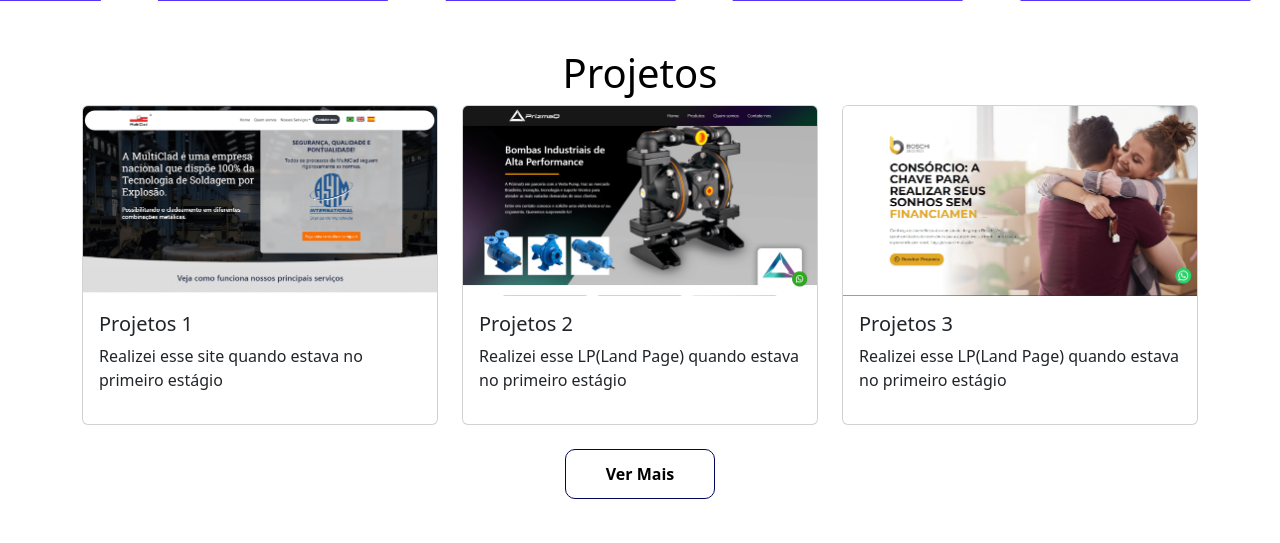
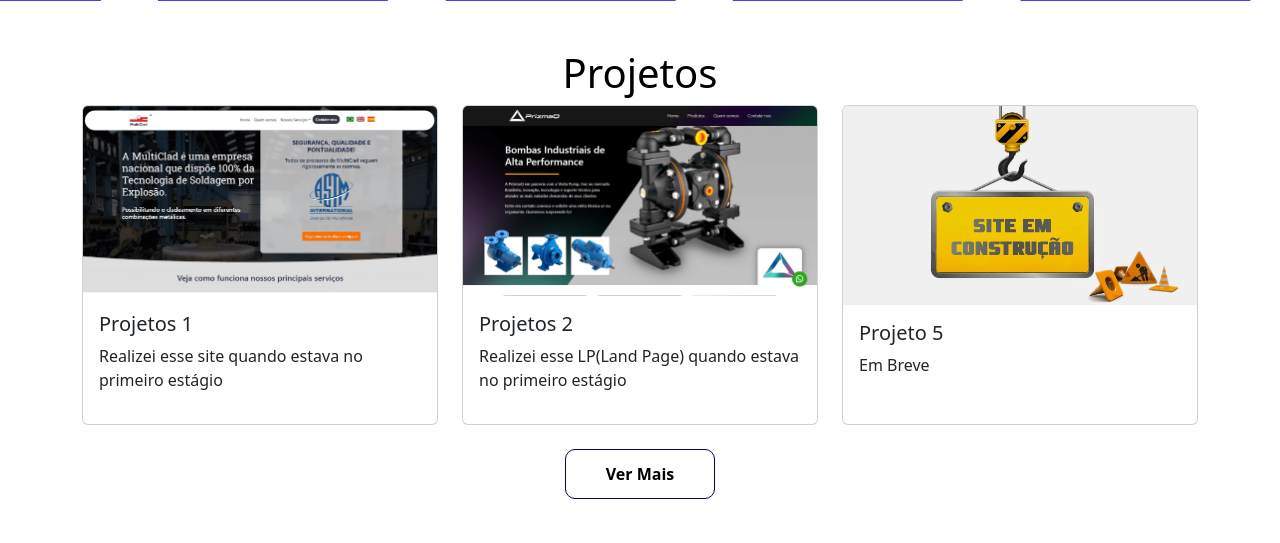
Before and after one commit to AlbertHatakeyama/portfolio-ahn, a PHP site: page / in a window 1280 px wide. Shown: the part 1305-1848 px from the top of the page. Run offline with PHP 8.4, Linux system fonts and the light colour scheme.

Commit message:
alteração projetos

```diff
--- a/index.php
+++ b/index.php
@@ -186,85 +186,53 @@
                 </div>
                 <div class="col-md-4 col-sm-6 link-projetos mb-2">
                     <div class="card h-100">
-                        <img src="assets/imagens/projetos/grupo_boschi.png" class="img-fluid" alt="">
-                        <div class="overlay">
-                            <div class="row">
-                                <div class="col-md-12 col-12 text-center">
-                                    <img src="assets/imagens/linguagens/html-5.png" class="img-fluid" alt="">
-                                    <img src="assets/imagens/linguagens/css-3.png"  class="img-fluid"alt="">
-                                    <img src="assets/imagens/linguagens/js.png" class="img-fluid" alt="">
-                                    <img src="assets/imagens/linguagens/php.png" class="img-fluid" alt="">
-                                    <img src="assets/imagens/linguagens/tailwind.svg.png" class="img-fluid" alt="">
-                                </div>
-                                <div class="col-md-12 text-center">
-                                    <button class="btn bg-white my-2">
-                                        <a class="text-decoration-none" href="https://www.grupoboschi.com.br/lp2/consorcio/" target="_blank">Acessar Projeto</a>
-                                    </button>
-                                </div>
-                            </div>
-                        </div>
-                        <div class="card-body ">
-                            <h5 class="card-title">Projetos 3</h5>
-                            <p class="card-text">Realizei esse LP(Land Page) quando estava no primeiro estágio</p>
-                            <div class="linguagens d-none">
+                        <img src="assets/imagens/projetos/site_em_construcao.jpg" class="img-fluid" alt="">
+                         <!--<div class="overlay">
                                 <div class="row">
-                                    <div class="col-md-12 col-12">
-                                        <img src="assets/imagens/linguagens/html-5.png" class="img-fluid" alt="">
-                                        <img src="assets/imagens/linguagens/css-3.png"  class="img-fluid"alt="">
-                                        <img src="assets/imagens/linguagens/js.png" class="img-fluid" alt="">
-                                        <img src="assets/imagens/linguagens/php.png" class="img-fluid" alt="">
-                                        <img src="assets/imagens/linguagens/tailwind.png" class="img-fluid" alt="">
+                                    <div class="col-md-12 col-12"
+                                        <img src="assets/imagens/linguagens/" class="img-fluid" alt="">
+                                        <img src="assets/imagens/linguagens/" class="img-fluid" alt="">
+                                        <img src="assets/imagens/linguagens/" class="img-fluid" alt="">
+                                        <img src="assets/imagens/linguagens/" class="img-fluid" alt="">
+                                        <img src="assets/imagens/linguagens/" class="img-fluid" alt="">
                                     </div>
-                                    <div class="col-md-12">
+                                    <div class="col-md-12 text-center">
                                         <button class="btn bg-white my-2">
-                                            <a class="text-decoration-none" href="https://www.grupoboschi.com.br/lp2/consorcio/" target="_blank">Acessar Projeto</a>
+                                            <a class="text-decoration-none" href="" target="_blank">Acessar Projeto</a>
                                         </button>
                                     </div>
                                 </div>
-                            </div>
+                            </div>-->
+                        <div class="card-body">
+                            <h5 class="card-title">Projeto 5</h5>
+                            <p class="card-text">Em Breve</p>
                         </div>
                     </div>
                 </div>
             </div>
             <div id="projetos-restantes" class="row d-none link-projetos">
-                <div class="col-md-4 col-sm-6 link-projetos mb-2 ">
+                <div class="col-md-4 col-sm-6 link-projetos mb-2">
                     <div class="card h-100">
-                        <img src="assets/imagens/projetos/bma_lp_sistema.png" class="img-fluid" alt="">
-                        <div class="overlay">
-                            <div class="row">
-                                <div class="col-md-12 col-12 text-center">
-                                    <img src="assets/imagens/linguagens/html-5.png" class="img-fluid" alt="">
-                                    <img src="assets/imagens/linguagens/css-3.png"  class="img-fluid"alt="">
-                                    <img src="assets/imagens/linguagens/js.png" class="img-fluid" alt="">
-                                    <img src="assets/imagens/linguagens/php.png" class="img-fluid" alt="">
-                                    <img src="assets/imagens/linguagens/tailwind.png" class="img-fluid" alt="">
-                                </div>
-                                <div class="col-md-12 text-center">
-                                    <button class="btn bg-white my-2">
-                                        <a class="text-decoration-none" href="https://bmasolucoesdigitais.com.br/lp/sistemas/" target="_blank">Acessar Projeto</a>
-                                    </button>
-                                </div>
-                            </div>
-                        </div>
-                        <div class="card-body h-100">
-                            <h5 class="card-title">Projetos 4</h5>
-                            <p class="card-text">Realizei esse LP(Land Page) quando estava no primeiro estágio</p>
-                            <div class="linguagens d-none">
+                        <img src="assets/imagens/projetos/site_em_construcao.jpg" class="img-fluid" alt="">
+                         <!--<div class="overlay">
                                 <div class="row">
-                                    <div class="col-md-12 col-12">
-                                        <img src="assets/imagens/linguagens/html-5.png" class="img-fluid" alt="">
-                                        <img src="assets/imagens/linguagens/css-3.png"  class="img-fluid"alt="">
-                                        <img src="assets/imagens/linguagens/js.png" class="img-fluid" alt="">
-                                        <img src="assets/imagens/linguagens/php.png" class="img-fluid" alt="">
-                                        <img src="assets/imagens/linguagens/tailwind.svg.png" class="img-fluid" alt="">
+                                    <div class="col-md-12 col-12"
+                                        <img src="assets/imagens/linguagens/" class="img-fluid" alt="">
+                                        <img src="assets/imagens/linguagens/" class="img-fluid" alt="">
+                                        <img src="assets/imagens/linguagens/" class="img-fluid" alt="">
+                                        <img src="assets/imagens/linguagens/" class="img-fluid" alt="">
+                                        <img src="assets/imagens/linguagens/" class="img-fluid" alt="">
                                     </div>
-                                    <div class="col-md-12">
+                                    <div class="col-md-12 text-center">
                                         <button class="btn bg-white my-2">
-                                            <a class="text-decoration-none" href="https://bmasolucoesdigitais.com.br/lp/sistemas/" target="_blank">Acessar Projeto</a>
+                                            <a class="text-decoration-none" href="" target="_blank">Acessar Projeto</a>
                                         </button>
                                     </div>
                                 </div>
-                            </div>
+                            </div>-->
+                        <div class="card-body">
+                            <h5 class="card-title">Projeto 5</h5>
+                            <p class="card-text">Em Breve</p>
                         </div>
                     </div>
                 </div>
```
